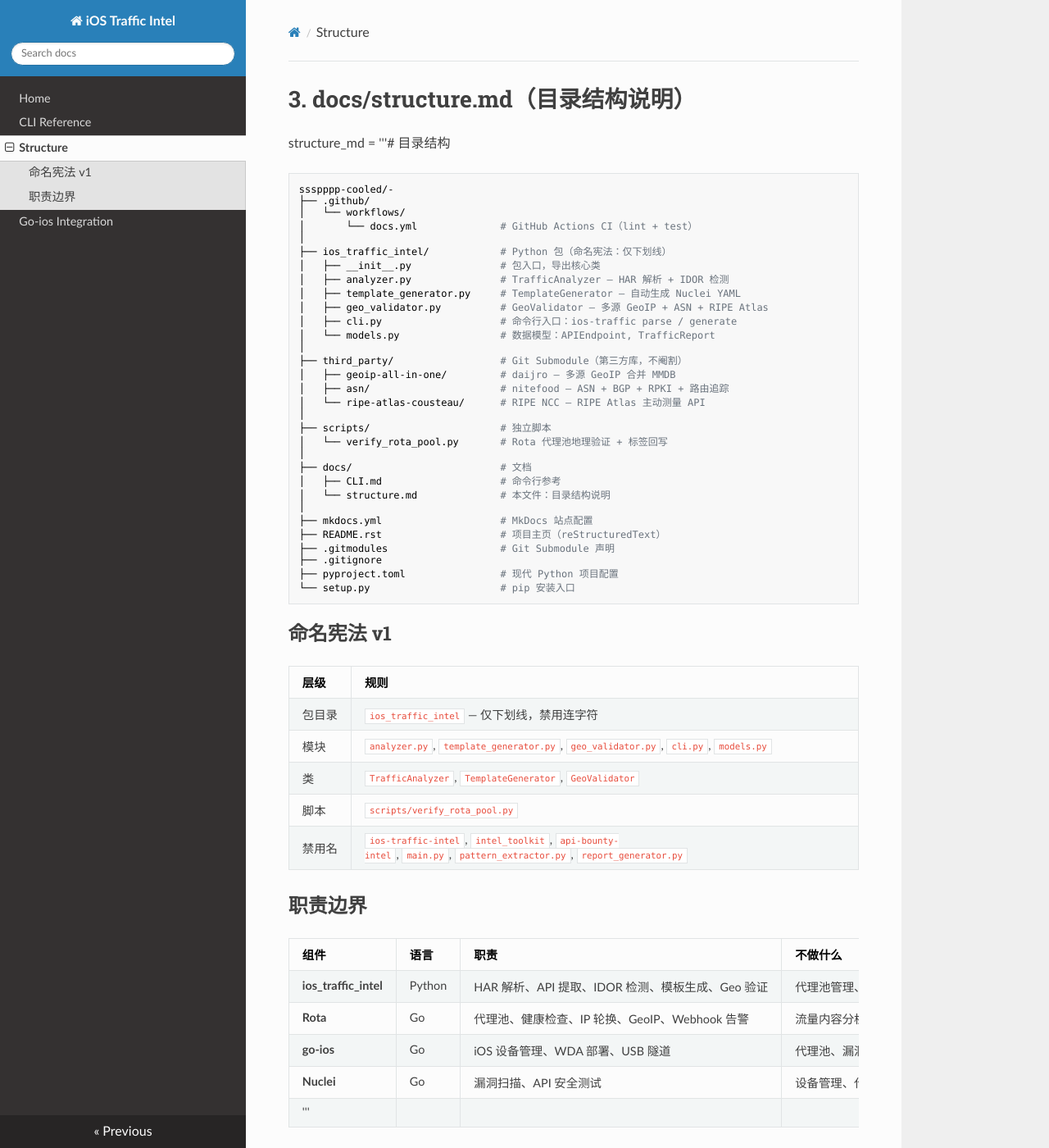
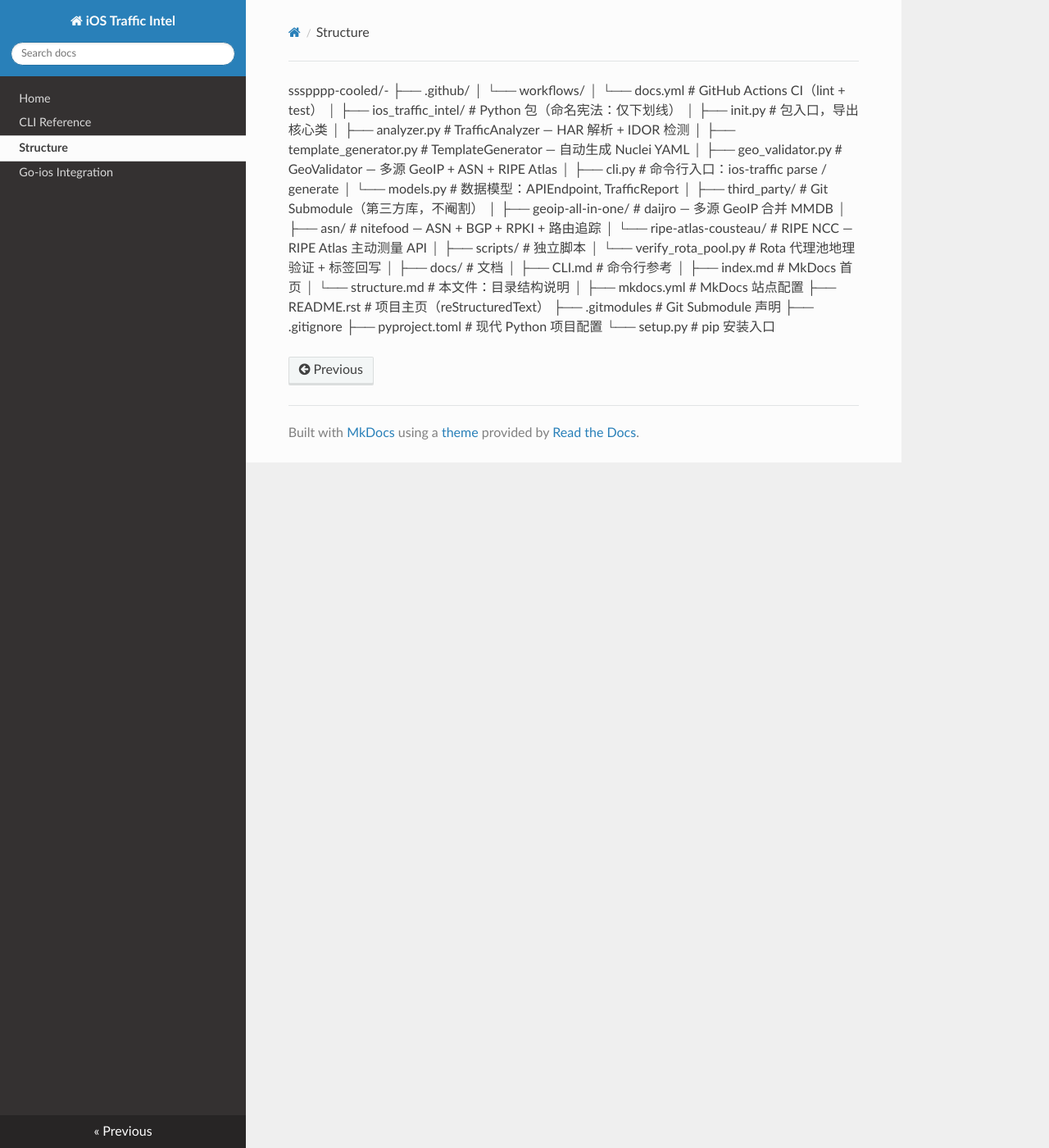
Before and after one commit to sssppp-cooled/-, an MkDocs documentation site: the page built from docs/structure.md, in a window 1280 px wide and 1400 px high. Shown: the whole window at 82% size. Built offline with MkDocs 1.6.1, drawn with Linux system fonts in a browser that asks for light colours; nearby versions of some CDN libraries; some of the changed text lies outside the part shown.

Commit message:
Revise structure.md for clarity and updates
Updated the directory structure documentation and naming conventions.

````diff
--- a/docs/structure.md
+++ b/docs/structure.md
@@ -1,14 +1,10 @@
-# 3. docs/structure.md（目录结构说明）
-structure_md = '''# 目录结构
-
-```
 ssspppp-cooled/-
 ├── .github/
 │   └── workflows/
 │       └── docs.yml              # GitHub Actions CI（lint + test）
 │
 ├── ios_traffic_intel/            # Python 包（命名宪法：仅下划线）
-│   ├── __init__.py               # 包入口，导出核心类
+│   ├── init.py               # 包入口，导出核心类
 │   ├── analyzer.py               # TrafficAnalyzer — HAR 解析 + IDOR 检测
 │   ├── template_generator.py     # TemplateGenerator — 自动生成 Nuclei YAML
 │   ├── geo_validator.py          # GeoValidator — 多源 GeoIP + ASN + RIPE Atlas
@@ -25,6 +21,7 @@
 │
 ├── docs/                         # 文档
 │   ├── CLI.md                    # 命令行参考
+│   ├── index.md                  # MkDocs 首页
 │   └── structure.md              # 本文件：目录结构说明
 │
 ├── mkdocs.yml                    # MkDocs 站点配置
@@ -33,27 +30,3 @@
 ├── .gitignore
 ├── pyproject.toml                # 现代 Python 项目配置
 └── setup.py                      # pip 安装入口
-```
-
-## 命名宪法 v1
-
-| 层级 | 规则 |
-|------|------|
-| 包目录 | `ios_traffic_intel` — 仅下划线，禁用连字符 |
-| 模块 | `analyzer.py`, `template_generator.py`, `geo_validator.py`, `cli.py`, `models.py` |
-| 类 | `TrafficAnalyzer`, `TemplateGenerator`, `GeoValidator` |
-| 脚本 | `scripts/verify_rota_pool.py` |
-| 禁用名 | `ios-traffic-intel`, `intel_toolkit`, `api-bounty-intel`, `main.py`, `pattern_extractor.py`, `report_generator.py` |
-
-## 职责边界
-
-| 组件 | 语言 | 职责 | 不做什么 |
-|------|------|------|---------|
-| **ios_traffic_intel** | Python | HAR 解析、API 提取、IDOR 检测、模板生成、Geo 验证 | 代理池管理、设备控制 |
-| **Rota** | Go | 代理池、健康检查、IP 轮换、GeoIP、Webhook 告警 | 流量内容分析 |
-| **go-ios** | Go | iOS 设备管理、WDA 部署、USB 隧道 | 代理池、漏洞扫描 |
-| **Nuclei** | Go | 漏洞扫描、API 安全测试 | 设备管理、代理池 |
-'''
-
-with open(f"{base_dir}/docs/structure.md", "w", encoding="utf-8") as f:
-    f.write(structure_md)
````
